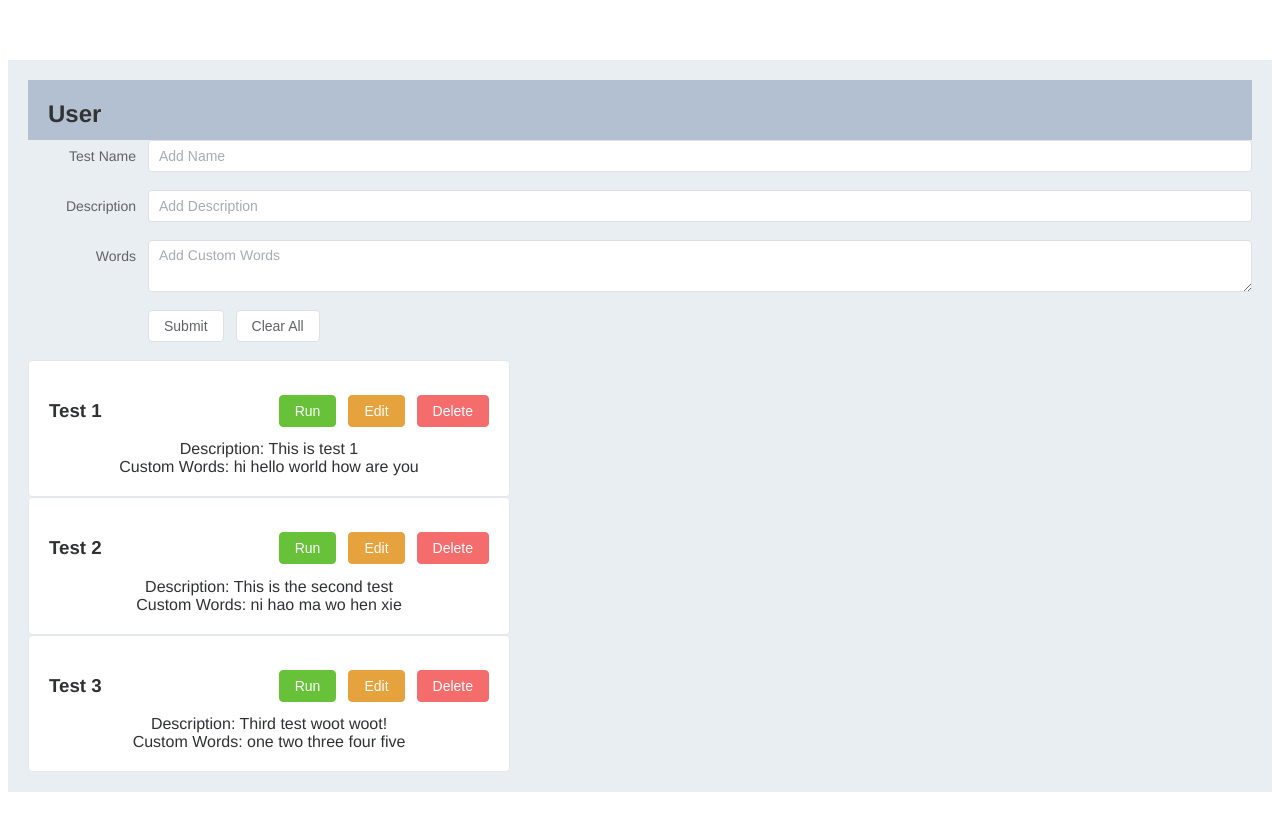
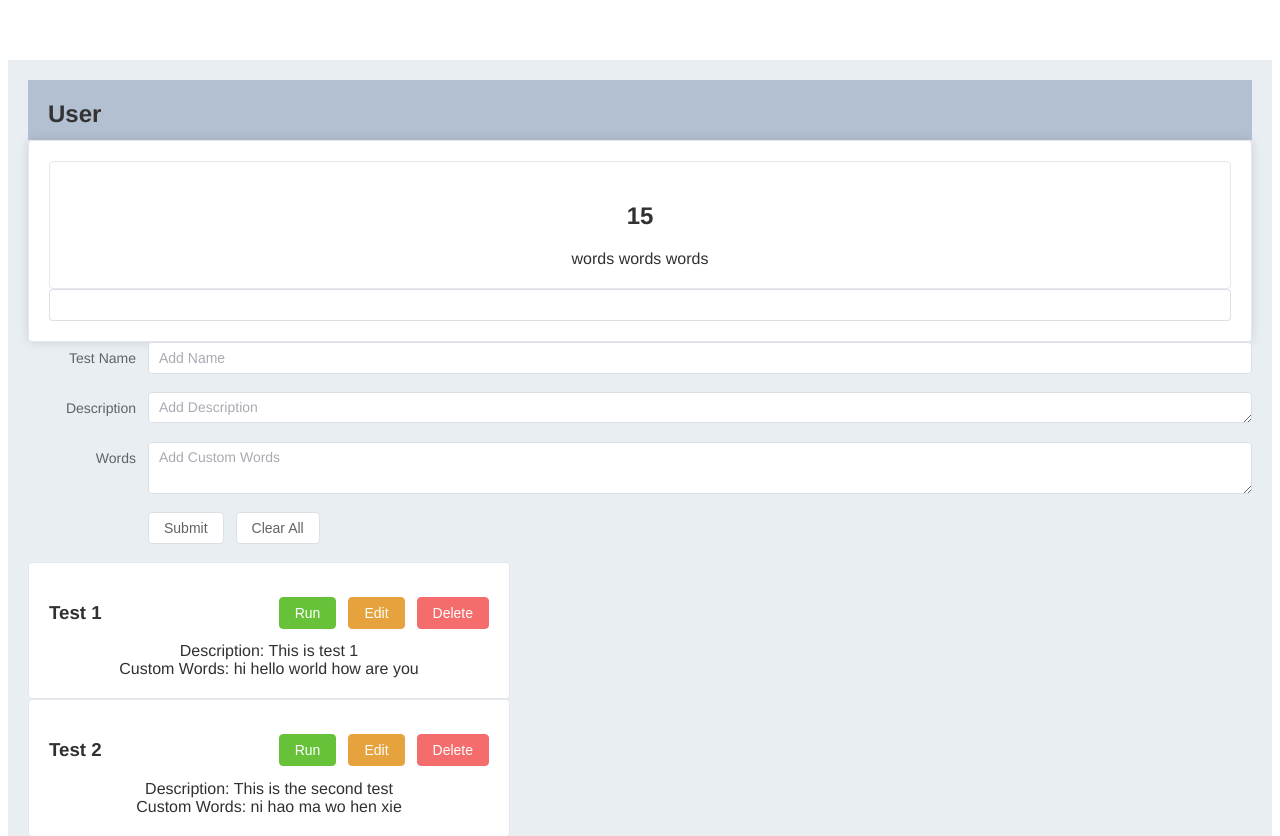
Before and after one commit to austin-jrh/typingtest, a Vue app in the folder devtools2022-frontend/: page / in a window 1280 px wide. Shown: the top 836 px of the page. Before the commit the page ends 800 px from the top, so only its background shows below. Built offline with nearby package versions, Linux system fonts and the light colour scheme.

Commit message:
Added countdown timer

```diff
--- a/devtools2022-frontend/src/App.vue
+++ b/devtools2022-frontend/src/App.vue
@@ -2,6 +2,7 @@
   <el-container>
     <el-main>
       <UserProfile />
+      <TypingTest :timeLeft="timeLeft" />
       <AddCustomTest @add-test="addTest" />
       <CustomTests
         @run-test="runTest"
@@ -17,6 +18,7 @@
 import UserProfile from "./components/UserProfile";
 import CustomTests from "./components/CustomTests.vue";
 import AddCustomTest from "./components/AddCustomTest.vue";
+import TypingTest from "./components/TypingTest.vue";
 import { ElMessage, ElMessageBox } from "element-plus";
 
 export default {
@@ -25,13 +27,18 @@ export default {
     UserProfile,
     CustomTests,
     AddCustomTest,
+    TypingTest,
   },
   data() {
     return {
       tests: [],
+      timeLimit: 20,
+      timePassed: 0,
+      timerInterval: null,
     };
   },
   methods: {
+    // Custom Test functionalities
     addTest(test) {
       this.tests = [test, ...this.tests];
       ElMessage({
@@ -40,10 +47,10 @@ export default {
       });
     },
     runTest(id) {
-      console.log("runTest" + id);
+      console.log("runTest " + id);
     },
     editTest(id) {
-      console.log("editTest" + id);
+      console.log("editTest " + id);
     },
     deleteTest(id) {
       ElMessageBox.confirm(
@@ -65,6 +72,14 @@ export default {
         .catch(() => {
           ElMessage({ type: "info", message: "Delete canceled." });
         });
+    },
+
+    // Timer functionalities
+    startTimer() {
+      this.timerInterval = setInterval(() => (this.timePassed += 1), 1000);
+    },
+    onTimesUp() {
+      clearInterval(this.timerInterval);
     },
   },
   created() {
@@ -89,6 +104,22 @@ export default {
         words: "one two three four five",
       },
     ];
+  },
+  mounted() {
+    this.startTimer();
+  },
+  computed: {
+    timeLeft() {
+      return this.timeLimit - this.timePassed;
+    },
+  },
+
+  watch: {
+    timeLeft(newValue) {
+      if (newValue === 0) {
+        this.onTimesUp();
+      }
+    },
   },
 };
 </script>
--- a/devtools2022-frontend/src/components/AddCustomTest.vue
+++ b/devtools2022-frontend/src/components/AddCustomTest.vue
@@ -4,11 +4,17 @@
       <el-input placeholder="Add Name" v-model="name"></el-input>
     </el-form-item>
     <el-form-item label="Description">
-      <el-input placeholder="Add Description" v-model="description"></el-input>
+      <el-input
+        type="textarea"
+        autosize
+        placeholder="Add Description"
+        v-model="description"
+      ></el-input>
     </el-form-item>
     <el-form-item label="Words">
       <el-input
         type="textarea"
+        :autosize="{ minRows: 2 }"
         placeholder="Add Custom Words"
         v-model="words"
       ></el-input>
--- /dev/null
+++ b/devtools2022-frontend/src/components/Timer.vue
@@ -0,0 +1,15 @@
+<template>
+  <h1>{{ timeLeft }}</h1>
+</template>
+
+<script>
+export default {
+  name: "Timer",
+  props: {
+    timeLeft: {
+      type: Number,
+      required: true,
+    },
+  },
+};
+</script>
--- /dev/null
+++ b/devtools2022-frontend/src/components/TypingTest.vue
@@ -0,0 +1,41 @@
+<template>
+  <el-card>
+    <el-card shadow="never">
+      <Timer :timeLeft="timeLeft" />
+      <div>words words words</div>
+    </el-card>
+
+    <el-input v-model="input" />
+  </el-card>
+</template>
+
+<script>
+import Timer from "./Timer.vue";
+
+export default {
+  name: "TypingTest",
+  props: {
+    timeLeft: Number,
+  },
+  components: {
+    Timer,
+  },
+  data() {
+    return {
+      input: "",
+    };
+  },
+  watch: {
+    input(newInput) {
+      if (newInput[newInput.length - 1] == " ") {
+        console.log(newInput);
+
+        this.input = "";
+      }
+    },
+  },
+  methods: {},
+};
+</script>
+
+<style></style>
```
